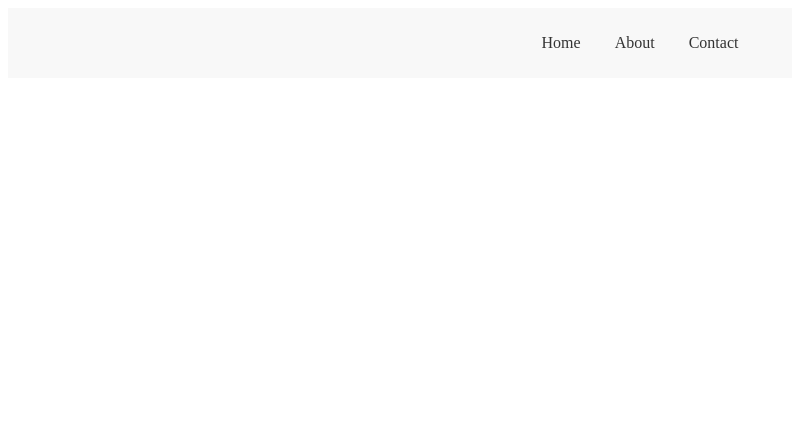
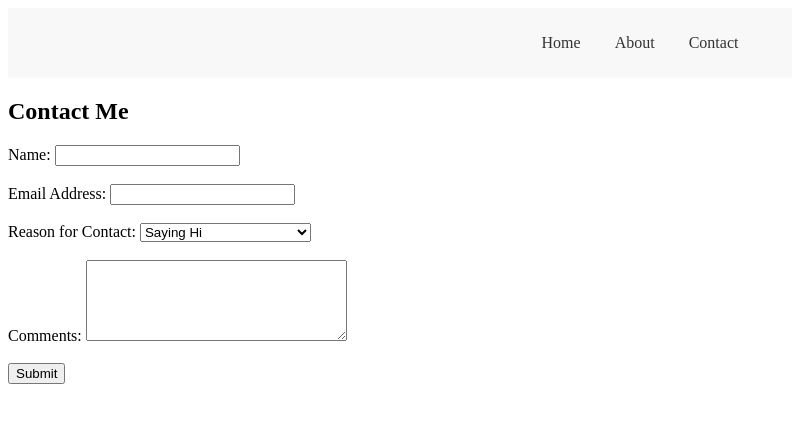
Before and after one commit to EvanMcD02/mi349_blog, a plain HTML site: page contact.html in a window 1280 px wide. Shown: the whole page, without its empty margins (0-792 px from the left). Drawn offline with Linux system fonts and the light colour scheme.

Commit message:
Added contact form to contact.html

```diff
--- a/contact.html
+++ b/contact.html
@@ -17,7 +17,34 @@
         </nav>
     </header>
 
-    <!-- Your page content goes here -->
+    <!-- Contact Form Section -->
+    <section>
+        <h2>Contact Me</h2>
+        <form action="#" method="post">
+            <!-- Name Field -->
+            <label for="name">Name:</label>
+            <input type="text" id="name" name="name" required><br><br>
+
+            <!-- Email Address Field -->
+            <label for="email">Email Address:</label>
+            <input type="email" id="email" name="email" required><br><br>
+
+            <!-- Reason for Contact Dropdown -->
+            <label for="reason">Reason for Contact:</label>
+            <select id="reason" name="reason" required>
+                <option value="saying-hi">Saying Hi</option>
+                <option value="looking-for-contractor">Looking for a Contractor</option>
+                <option value="interested-in-interview">Interested in an Interview</option>
+            </select><br><br>
+
+            <!-- Comment Textarea -->
+            <label for="comment">Comments:</label>
+            <textarea id="comment" name="comment" rows="5" cols="30"></textarea><br><br>
+
+            <!-- Submit Button -->
+            <input type="submit" value="Submit">
+        </form>
+    </section>
 
 </body>
 </html>
```
